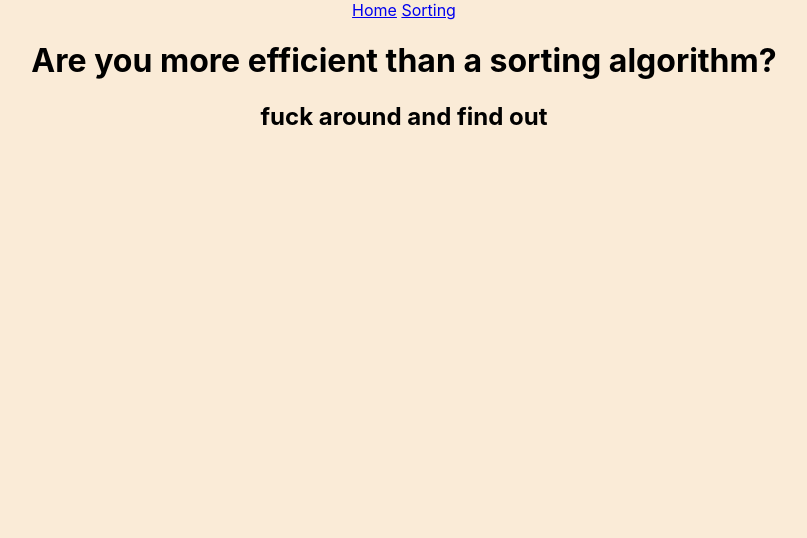
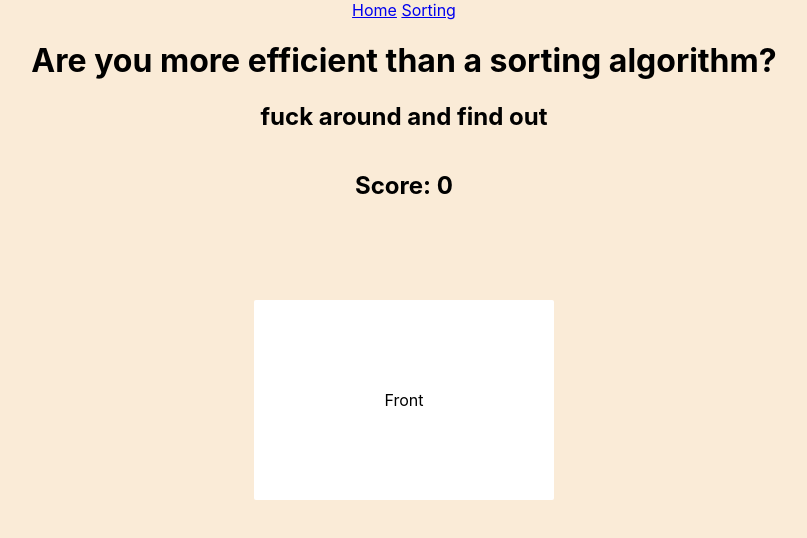
Before and after one commit to OrenKohavi/OrenKohavi.github.io, a React (Create React App) app in the folder sitev1/: page /sorting in a window 1280 px wide. Shown: the top 538 px of the page, without its empty margins (236-1043 px from the left). Built offline with nearby package versions, Linux system fonts and the light colour scheme.

Commit message:
add card flip to sorting page

```diff
--- a/sitev1/src/App.js
+++ b/sitev1/src/App.js
@@ -7,15 +7,22 @@ import Sorting from './Project_Pages/Sorting';
 
 function App() {
   return (
-    <div className="App" style={{background: "#FAEBD7", height:"100vh"}}>
+    //Disable overflow for x and y
+    <div className="App" style={
+        {background: "#FAEBD7",
+        height:"100vh",
+        overflowX:"hidden",
+        overflowY:"hidden"}}>
       <div className="NavBar">
         <Link to="/">Home</Link> <span> </span>
         <Link to="/sorting">Sorting</Link>
       </div>
-      <Routes>
-        <Route path="/" element={<Homescreen />} />
-        <Route path="/sorting" element={<Sorting />} />
-      </Routes>
+      <div className='Routes'>
+        <Routes>
+          <Route path="/" element={<Homescreen />} />
+          <Route path="/sorting" element={<Sorting />} />
+        </Routes>
+      </div>
     </div>
   );
 }
--- a/sitev1/src/Project_Pages/Sorting.css
+++ b/sitev1/src/Project_Pages/Sorting.css
@@ -0,0 +1,82 @@
+.sorting-game {
+    width: 100%;
+    height: 100%;
+    display: flex;
+    flex-direction: column;
+    justify-content: left;
+    align-items: left;
+}
+
+.not-selectable {
+    -webkit-touch-callout: none;
+    -webkit-user-select: none;
+    -khtml-user-select: none;
+    -moz-user-select: none;
+    -ms-user-select: none;
+    user-select: none;
+}
+
+.cardLabel {
+    -webkit-perspective: 1000px;
+    perspective: 1000px;
+    -webkit-transform-style: preserve-3d;
+    transform-style: preserve-3d;
+    display: block;
+    width: 300px;
+    height: 200px;
+    position: absolute;
+    left: 50%;
+    top: 50%;
+    -webkit-transform: translate(-50%, -50%);
+    transform: translate(-50%, -50%);
+    cursor: pointer;
+}
+
+.card {
+    position: relative;
+    height: 100%;
+    width: 100%;
+    -webkit-transform-style: preserve-3d;
+    transform-style: preserve-3d;
+    -webkit-transition: all 600ms;
+    transition: all 600ms;
+    z-index: 20;
+}
+
+    .card div {
+        position: absolute;
+        height: 100%;
+        width: 100%;
+        background: #FFF;
+        text-align: center;
+        line-height: 200px;
+        -webkit-backface-visibility: hidden;
+        backface-visibility: hidden;
+        border-radius: 2px;
+    }
+
+    .card .back {
+        background: #222;
+        color: #FFF;
+        -webkit-transform: rotateX(180deg);
+        transform: rotateX(180deg);
+    }
+
+label:hover .card {
+    -webkit-transform: rotateX(15deg);
+    transform: rotateX(15deg);
+}
+
+.cardInput {
+    display: none;
+}
+
+:checked + .card {
+    transform: rotateX(180deg);
+    -webkit-transform: rotateX(180deg);
+}
+
+label:hover :checked + .card {
+    transform: rotateX(165deg);
+    -webkit-transform: rotateX(165deg);
+}
--- a/sitev1/src/Project_Pages/Sorting.js
+++ b/sitev1/src/Project_Pages/Sorting.js
@@ -1,10 +1,65 @@
 import './Sorting.css';
+import React, { useState } from 'react';
+import card_front from '../img/card_front.jpg';
 
 export default function Sorting() {
+    const [cardflips, setCardflips] = useState(0);
+    const [operations, setOperations] = useState(0);
+    const counter_increment_function = () => {setCardflips(cardflips + 1)}
+
+    const num_cards = 2;
+    let reset_funcs = [];
+
+    let renderCard = (value) => {
+        return (
+            <Card
+            value={value}
+            rfs={(x) => {reset_funcs.push(x)}}
+            revealFunc={counter_increment_function}/>
+        )
+    }
+
     return (
-        <div className="Sorting">
-            <h1>Are you more efficient than a sorting algorithm?</h1>
-            <h2>fuck around and find out</h2>
+        <div className="sorting">
+            <div className="sorting-tmp">
+                <h1>Are you more efficient than a sorting algorithm?</h1>
+                <h2>fuck around and find out</h2>
+            </div>
+            <div className="sorting-game">
+                <div className="Sorting-game-header">
+                    <h2>Score: {cardflips}</h2>
+                </div>
+                <div className="Sorting-game-cards">
+                    {renderCard(123)}
+                </div>
+            </div>
         </div>
     )
 }
+
+/* Card class */
+class Card extends React.Component {
+    handleClick = () => {
+        console.log("Clicked")
+        this.props.revealFunc();
+    };
+
+    resetCard = () => {
+        console.log("Reset")
+    };
+
+    /* Card component is taken from https://3dtransforms.desandro.com/card-flip */
+    render () {
+        return (
+        <div className="cardContainer">
+            <label className="cardLabel">
+            <input type="checkbox" className="cardInput" onClick={this.handleClick} />
+            <div className="card">
+                <div className="front not-selectable">Front</div>
+                <div className="back not-selectable">{this.props.value}</div>
+            </div>
+            </label>
+        </div>
+        );
+    }
+}
```
Also changed, not shown: sitev1/src/img/card_front.jpg (added), 12 other files (tests, documents, lock files or other folders).
